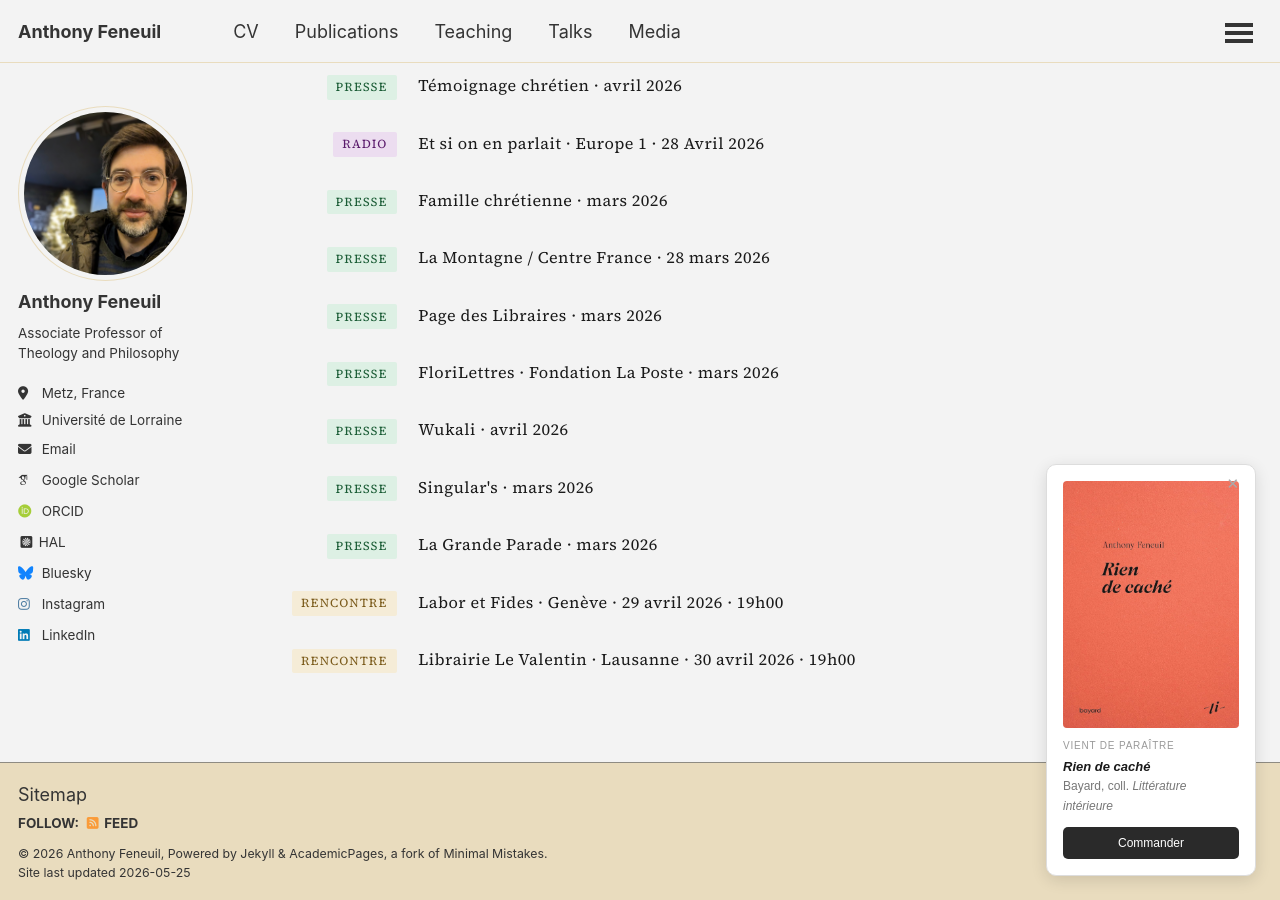
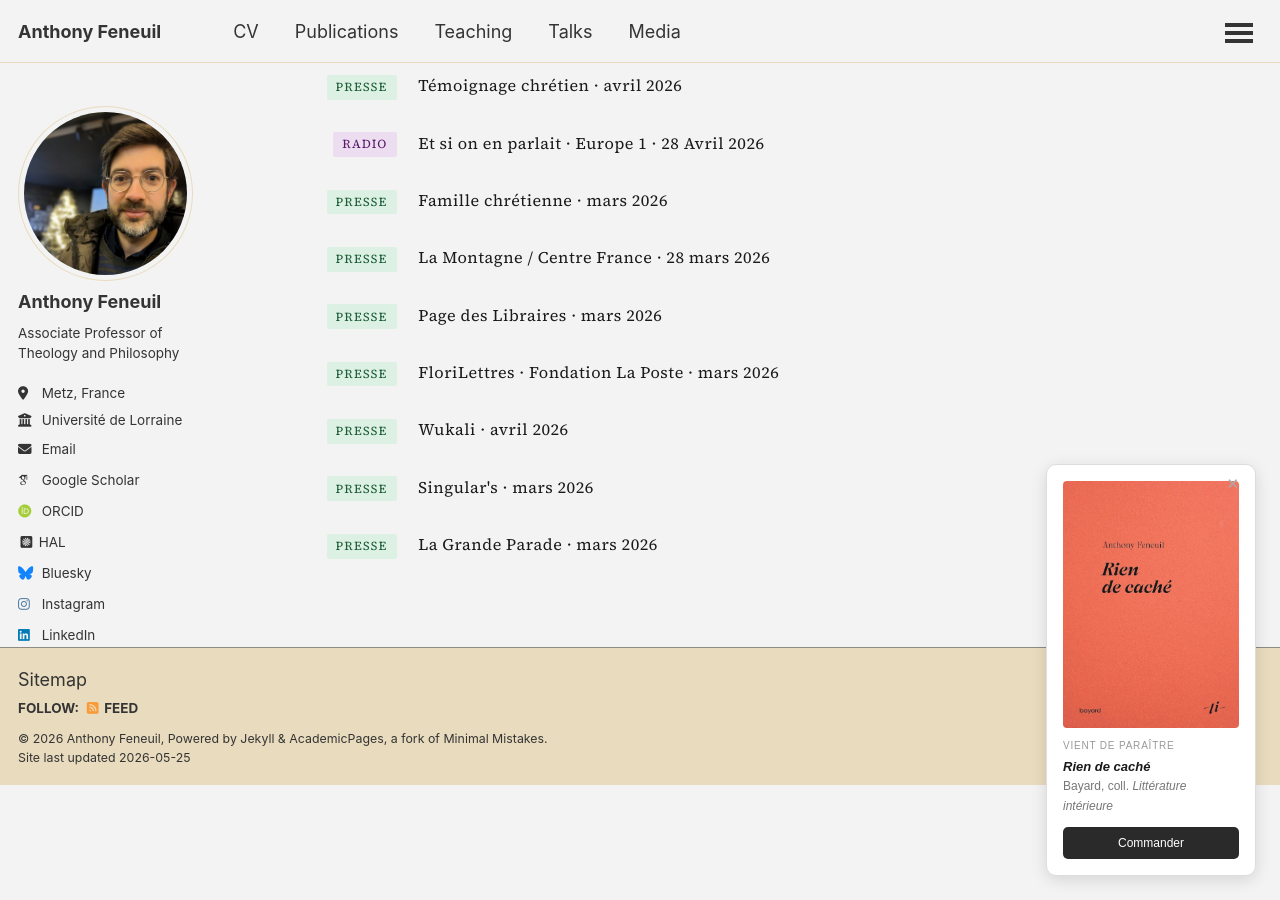
Before and after one commit to anfnl/anfnl.github.io, a Jekyll site: the page built from _pages/rien-de-cache.md, in a window 1280 px wide and 900 px high, scrolled down 688 px. Built offline with Jekyll 4.4.1, drawn with Linux system fonts in a browser that asks for light colours; some web fonts are replaced; a script that is not in the unit is left out.

Commit message:
Update rien-de-cache.md

```diff
--- a/_pages/rien-de-cache.md
+++ b/_pages/rien-de-cache.md
@@ -133,15 +133,4 @@ author_profile: true
 <div class="rdc-item-body"><p class="rdc-item-source"><a href="https://www.lagrandeparade.com/acrobates-de-la-plume/auto-biographie/7055-%C2%AB-rien-de-cach%C3%A9-%C2%BB-les-simagr%C3%A9es-de-la-naissance-sous-x.html" target="_blank">La Grande Parade · mars 2026</a></p></div>
 </div>
 
-<div class="rdc-item">
-<div class="rdc-tag-col"><span class="rdc-tag tag-event">Rencontre</span></div>
-<div class="rdc-item-body"><p class="rdc-item-source"><a href="https://www.laboretfides.com/event/anthony-feneuil-presente-rien-de-cache-chez-labor-et-fides-geneve/" target="_blank">Labor et Fides · Genève · 29 avril 2026 · 19h00</a></p></div>
 </div>
-
-
-<div class="rdc-item">
-<div class="rdc-tag-col"><span class="rdc-tag tag-event">Rencontre</span></div>
-<div class="rdc-item-body"><p class="rdc-item-source"><a href="https://www.laboretfides.com/event/anthony-feneuil-presente-rien-de-cache-librairie-valentin-lausanne/" target="_blank">Librairie Le Valentin · Lausanne · 30 avril 2026 · 19h00</a></p></div>
-</div>
-
-</div>
```
